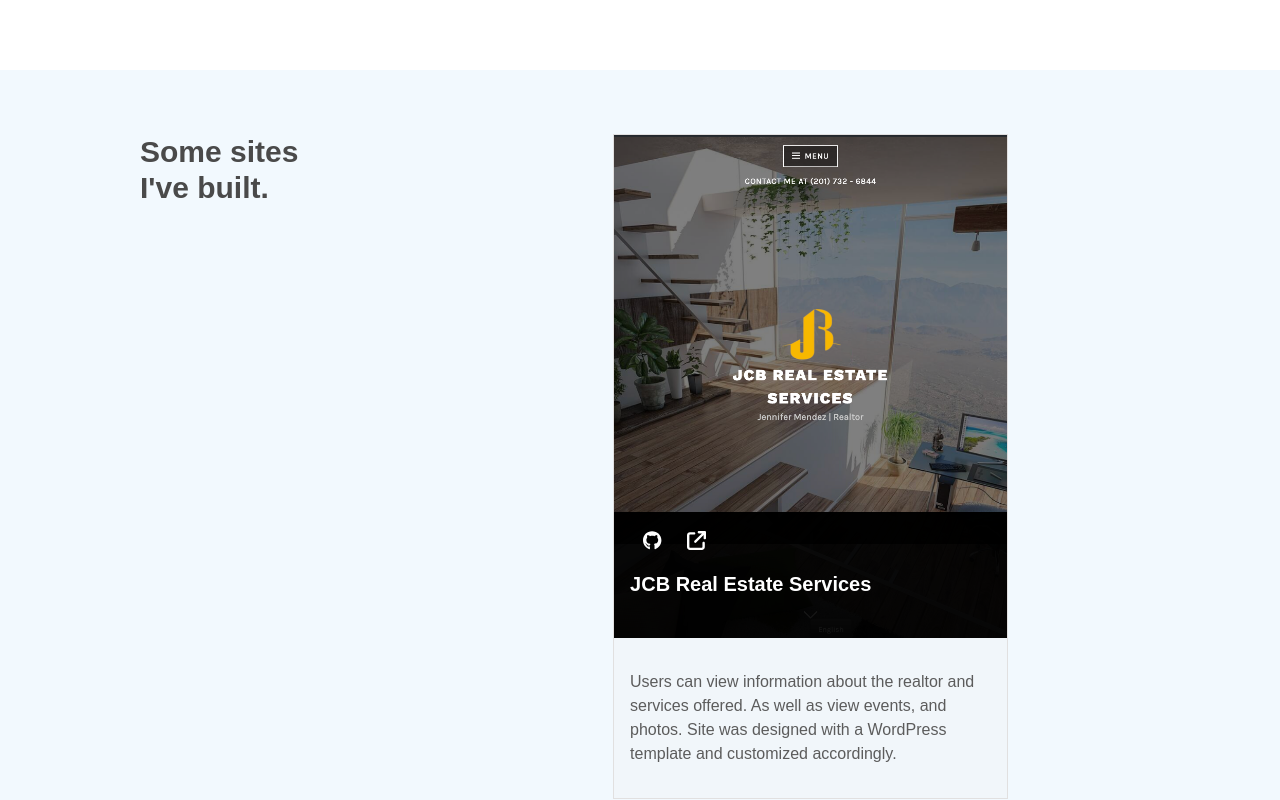
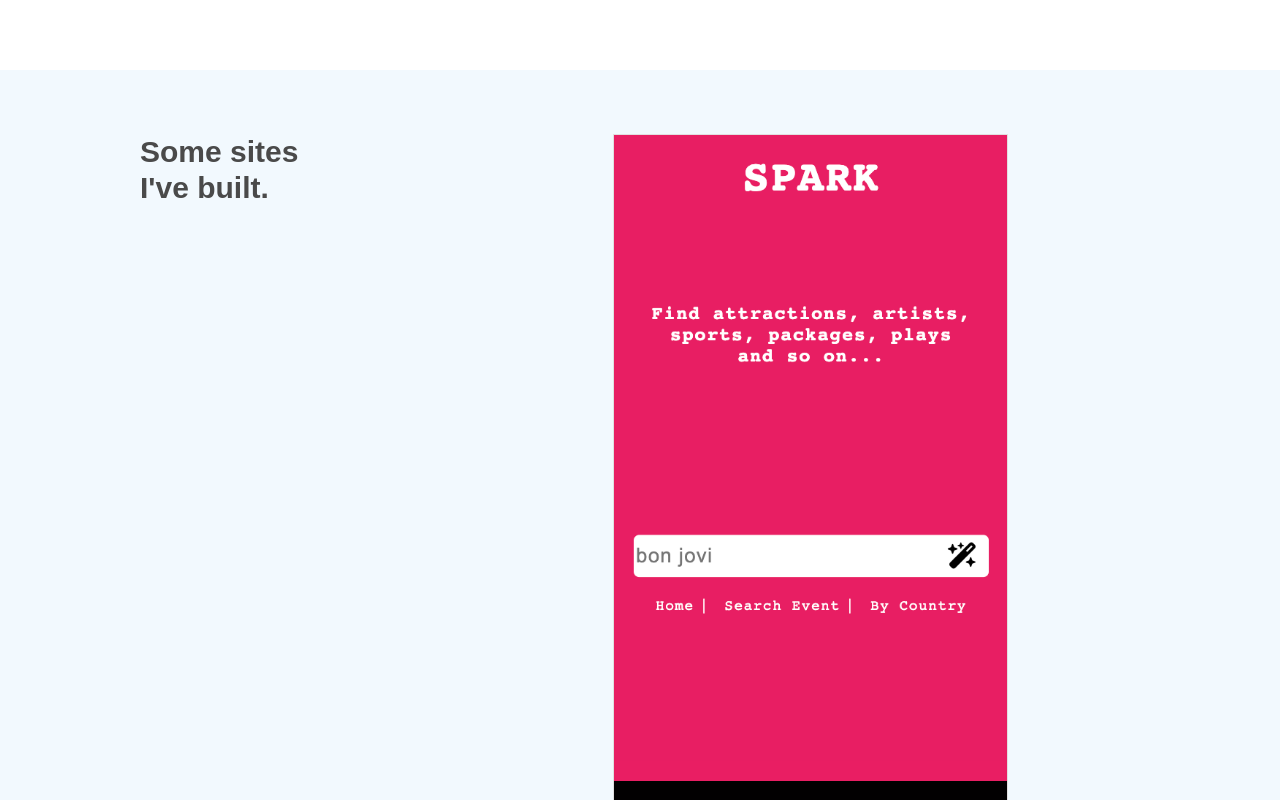
Before and after one commit to Esmendez90/portfolio, a React (Create React App) app in the folder my_portfolio/: page / in a window 1280 px wide. Shown: the part 1440-2240 px from the top of the page. Built offline with nearby package versions, Linux system fonts and the light colour scheme.

Commit message:
edited style, replaced images and content

```diff
--- a/my_portfolio/src/components/Works/Projects.json
+++ b/my_portfolio/src/components/Works/Projects.json
@@ -1,12 +1,12 @@
 [
     {
         "id": "1",
-        "image": "/images/jcbhomes.png",
-        "alt": "JCB Homes page.",
-        "title": "JCB Real Estate Services",
-        "text": "Users can view information about the realtor and services offered. As well as view events, and photos. Site was designed with a WordPress template and customized accordingly.",
-        "siteLink": "https://jcb-homes.com/",
-        "repoLink": "#",
+        "image": "/images/sparkapp.png",
+        "alt": "Spark events app.",
+        "title": "Spark Events",
+        "text": "Implemented ticketmaster API to create a dynamic app where users can type in and search for events, attractions, sport events and so on.",
+        "siteLink": "https://esmendez90.github.io/spark/",
+        "repoLink": "https://github.com/Esmendez90/spark",
         "icon": "faGithub",
         "icon2": "faArrowUpRightFromSquare"
     },
@@ -48,7 +48,7 @@
         "image": "/images/jcbhome.png",
         "alt": "JCB page.",
         "title": "JCB Real Estate Services",
-        "text": "Users can view information about the realtor and services offered.",
+        "text": "**Currently unavailable** Users can view information about the realtor and services offered.",
         "siteLink": "https://jcbhome.herokuapp.com/",
         "repoLink": "https://github.com/Esmendez90/jcbhome",
         "icon": "faGithub",
--- a/my_portfolio/src/components/Works/Works.js
+++ b/my_portfolio/src/components/Works/Works.js
@@ -35,10 +35,10 @@ function Works() {
                       <div
                         style={{
                           position: "absolute",
-                          top: "75%",
+                          top: "80%",
                           backgroundColor: "rgba(0, 0, 0, 0.9)",
                           width: "100%",
-                          height: "25%",
+                          height: "20%",
                         }}
                       >
                         <Card.Body
```
Also changed, not shown: my_portfolio/public/Images/sparkapp.png (added), my_portfolio/public/Images/weatherapp.png.
